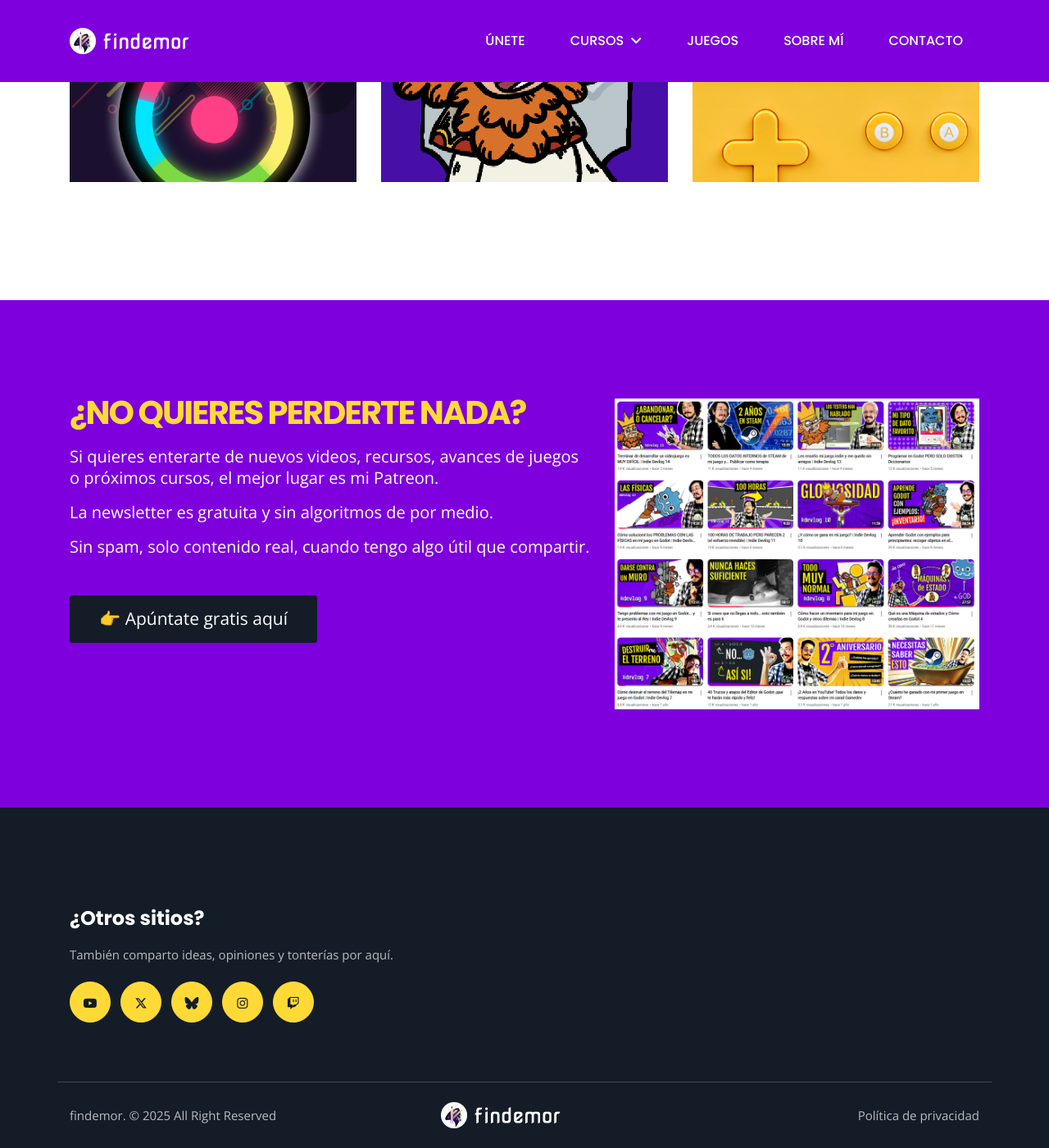
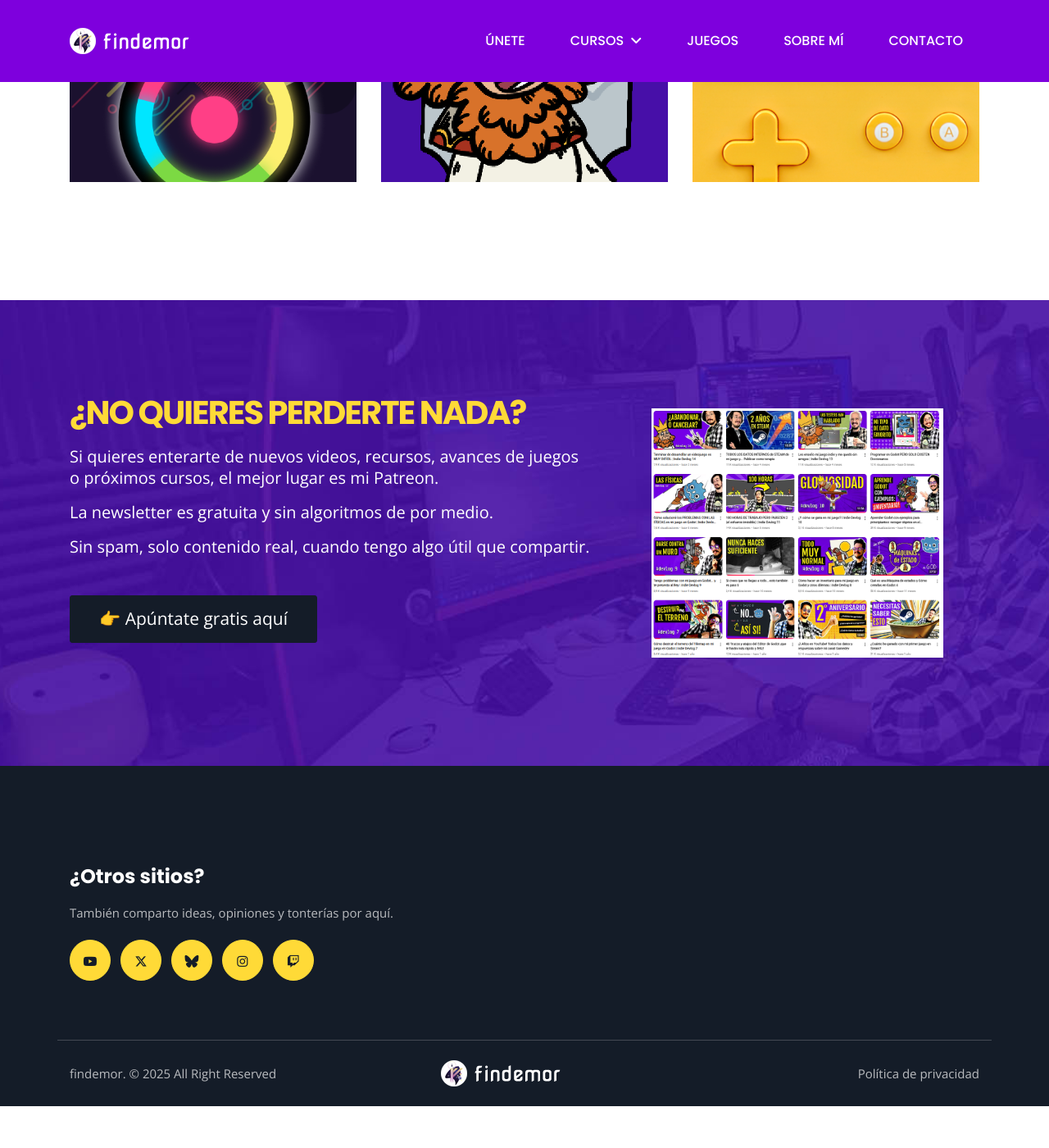
Before and after one commit to findemor/findemor.web, a Jekyll site: the page built from index.html, in a window 1280 px wide and 1400 px high, scrolled down 2676 px. Shown: the whole window at 82% size. Built offline with Jekyll 4.4.1, drawn with Linux system fonts in a browser that asks for light colours; comment, search, counter and statistics services are not loaded; after the commit the page ends 4025 px from its top, so only the background shows below that.

Commit message:
foto fondo

```diff
--- a/_includes/f_home_last_cta.html
+++ b/_includes/f_home_last_cta.html
@@ -15,7 +15,7 @@
 
 			</div>
 			<div class="col-lg-5 d-flex justify-content-center align-items-center">
-				<img src="/assets/images/recurso/miniaturas-findemor.png" alt="Findemor" class="img-fluid" style="width: 100%;" />
+				<img src="/assets/images/recurso/miniaturas-findemor.png" alt="Findemor" class="img-fluid" style="width: 80%;" />
 			</div>
 		</div>
 	</div>
--- a/assets/scss/templates/_contact.scss
+++ b/assets/scss/templates/_contact.scss
@@ -25,7 +25,7 @@
 }
 
 .home-lastcta{
-	//background: url("../images/bg/bg-7.jpg")center center no-repeat;
+	background: url("/assets/images/bg/working-bg.jpg")center center no-repeat;
 	background-color: $hero-color;
 	background-size: cover;
 
```
Also changed, not shown: assets/images/bg/working-bg.jpg (added).
